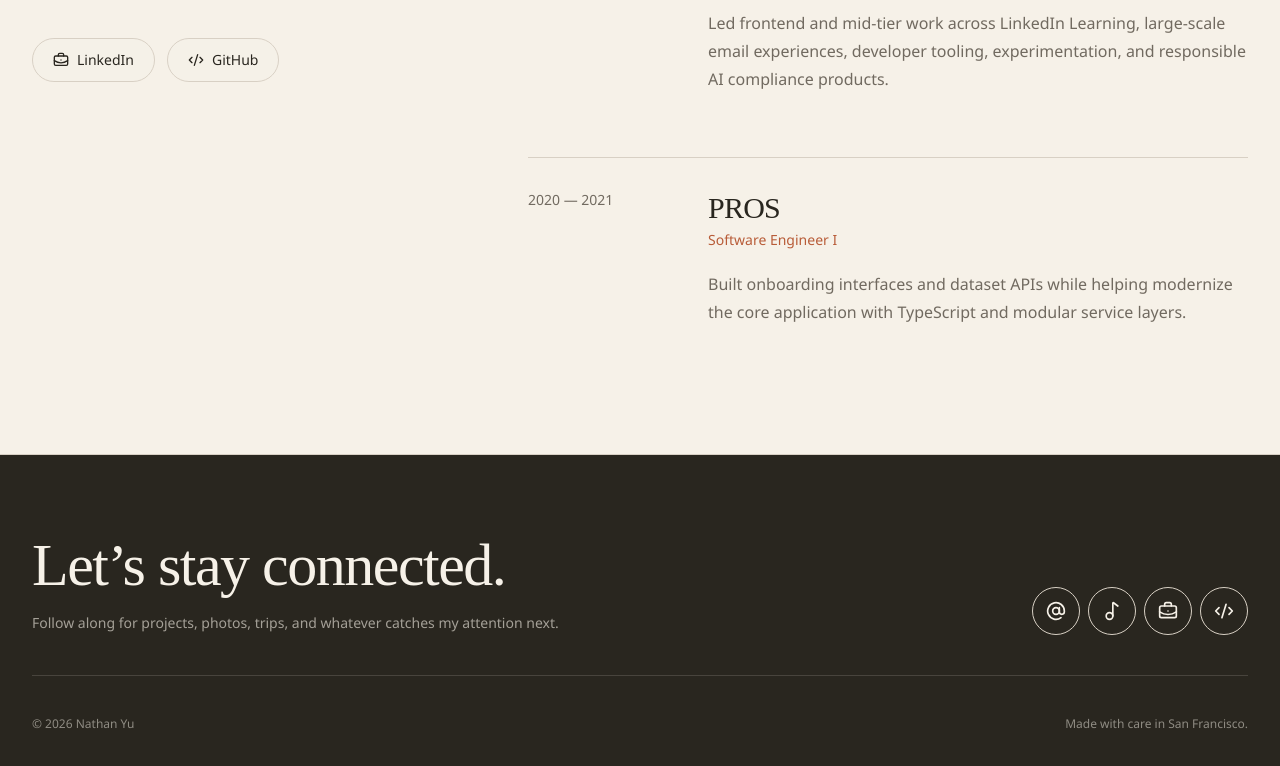
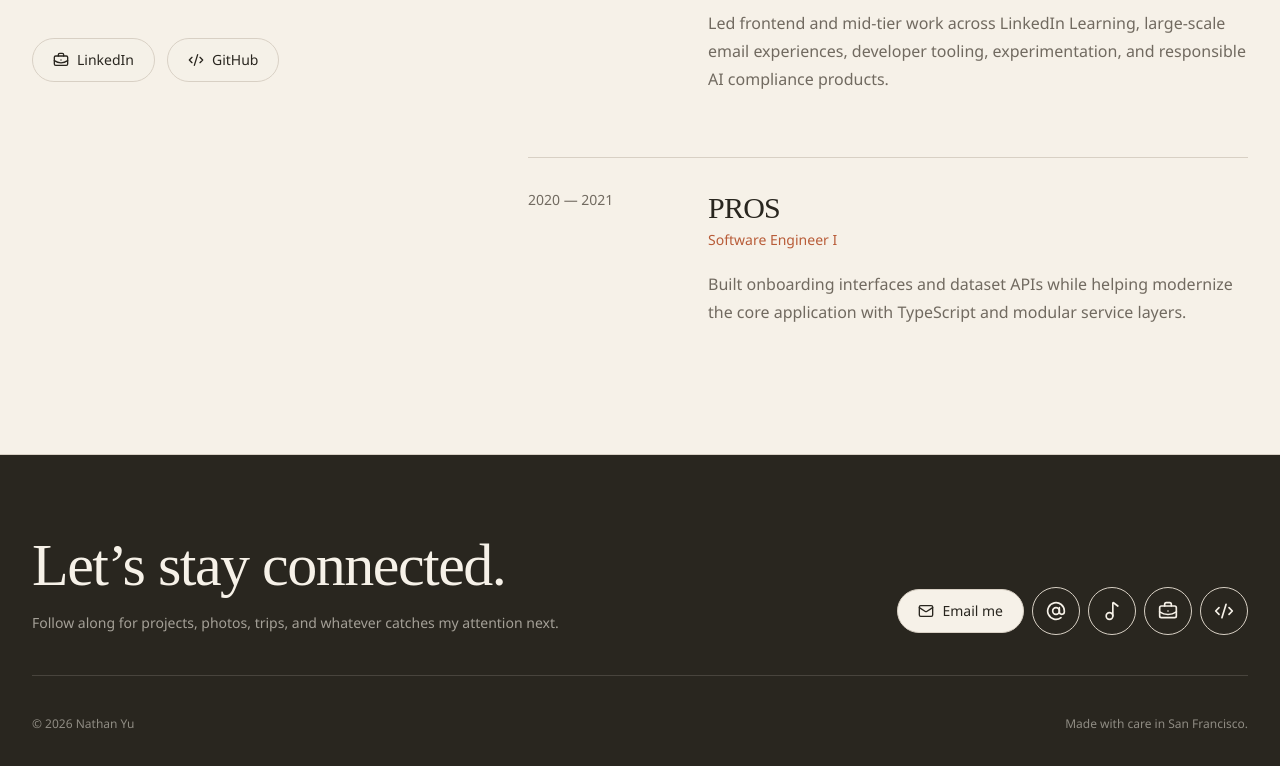
Before and after one commit to yu-nathan/yu-nathan.github.io, a Next.js app: page / in a window 1280 px wide. Shown: the part 3640-4406 px from the top of the page. Built offline with nearby package versions, Linux system fonts and the light colour scheme.

Commit message:
Add contact email button

```diff
--- a/app/page.tsx
+++ b/app/page.tsx
@@ -7,6 +7,7 @@ import {
   Camera,
   Code2,
   Dumbbell,
+  Mail,
   Music2,
   Plane,
   type LucideIcon,
@@ -498,7 +499,16 @@ export default function Home() {
                 my attention next.
               </p>
             </div>
-            <div className="flex flex-wrap gap-2">
+            <div className="flex flex-wrap items-center gap-2">
+              <Button
+                asChild
+                variant="outline"
+                className="border-background/20 bg-background text-foreground hover:bg-background/90"
+              >
+                <a href="mailto:nyu1997@gmail.com">
+                  <Mail aria-hidden="true" className="size-4" /> Email me
+                </a>
+              </Button>
               {[
                 ...socialLinks,
                 {
```
